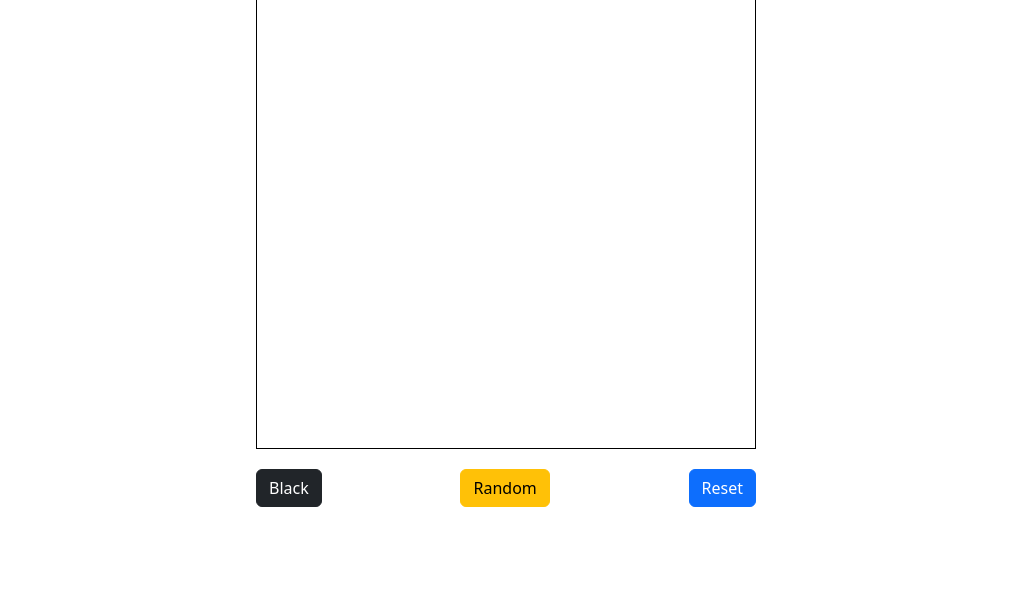
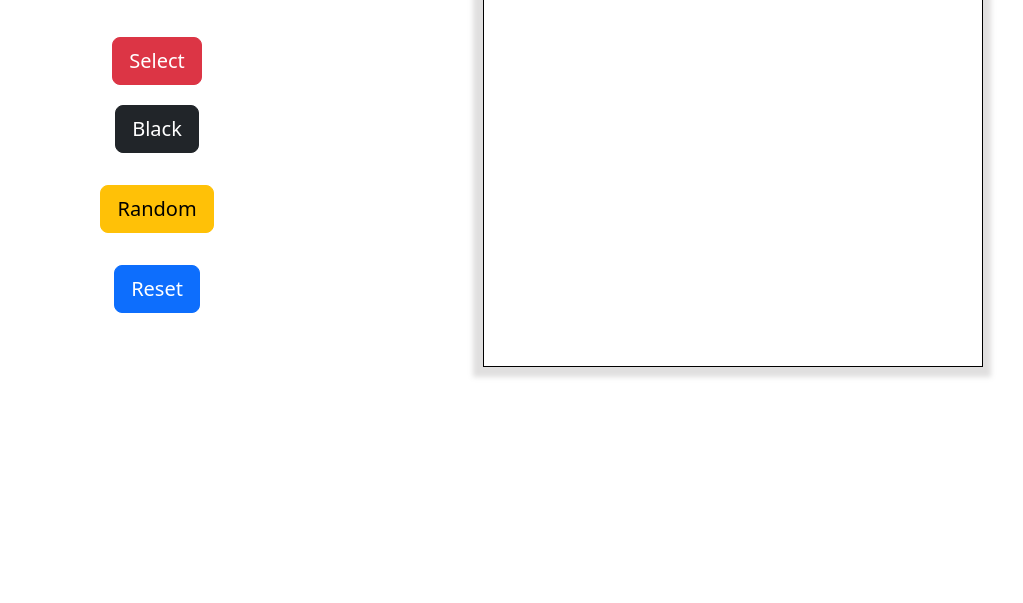
Before and after one commit to hastyhit/odin-etch-a-sketch, a plain HTML site: page index.html in a window 1280 px wide. Shown: the part 197-800 px from the top of the page, without its empty margins (134-1157 px from the left). Drawn offline with nearby package versions, Linux system fonts and the light colour scheme.

Commit message:
final commit

```diff
--- a/index.html
+++ b/index.html
@@ -9,20 +9,27 @@
     </head>
 
     <body>
+        <div class="whole">
+            <div class="left">
                 <h1>Etch-A-Sketch</h1>
                 <div class="header">
                     <h6>Select the size</h6>
-            <button class="btn btn-danger"id="popup">Select</button>
+                    <button class="btn btn-danger btn-lg"id="popup">Select</button>
                 </div>
                 <p id="message"></p>
                 <p id="draw"></p>
+                <div class="footer">
+                    <button class="btn btn-dark btn-lg" onclick="setColor('black')">Black</button>
+                    <button class="btn btn-warning btn-lg" onclick="setColor('random')">Random</button>
+                    <button class="btn btn-primary btn-lg" onclick="resetBoard()">Reset</button>
+                </div>
+            </div>
 
-        <div class="board"></div>
-        <div class="footer">
-            <button class="btn btn-dark" onclick="setColor('black')">Black</button>
-            <button class="btn btn-warning" onclick="setColor('random')">Random</button>
-            <button class="btn btn-primary" onclick="resetBoard()">Reset</button>
+            <div class="board right"></div>
         </div>
+
+
+
     </body>
 
 </html>
--- a/main.js
+++ b/main.js
@@ -21,7 +21,7 @@ document.addEventListener("DOMContentLoaded", function() {
         let size = getSize();
         createBoard(size);
     })
-    console.log("Hi");
+
 })
 
 function createBoard(size) {
--- a/styles.css
+++ b/styles.css
@@ -1,25 +1,37 @@
-body {
+/* body {
     display: flex;
     justify-content: center;
     align-items: center;
     flex-direction: column;
+} */
+.whole {
+    display: flex;
+    justify-content: space-around;
+    align-items: center;
+    margin: 5%;
 }
+
+h1 {
+    font-size: 3rem;
+    font-weight: bolder;
+}
+
 
 .header {
     display: flex;
-    flex-direction: row;
+    flex-direction: column;
     align-items: center;
-    width: 400px;
     justify-content: space-around;
     margin-bottom: 20px;
+    gap: 2rem;
 }
 
 .footer {
     display: flex;
-    flex-direction: row;
+    flex-direction: column;
     justify-content: space-between;
-    width: 500px;
     align-items: center;
+    gap: 2rem;
     margin-top: 20px;
 }
 
@@ -30,4 +42,18 @@ body {
     height: 500px;
     display: grid;
     border: 1px solid black;
+    transition: all ease-in-out 500ms;
+    -webkit-box-shadow: -1px 1px 5px 9px rgba(112, 110, 110, 0.25);
+    -moz-box-shadow: -1px 1px 5px 9px rgba(157, 151, 151, 0.25);
+    box-shadow: -1px 1px 5px 9px rgba(130, 129, 129, 0.25);
 }
+
+.board:hover {
+    -webkit-box-shadow: -1px 1px 5px 9px rgba(0,0,0,0.25);
+    -moz-box-shadow: -1px 1px 5px 9px rgba(0,0,0,0.25);
+    box-shadow: -1px 1px 5px 9px rgba(0,0,0,0.25);
+}
+
+#message, #draw {
+    text-align: center;
+}
```
Lines whose indentation alone changed are shown as unchanged.
